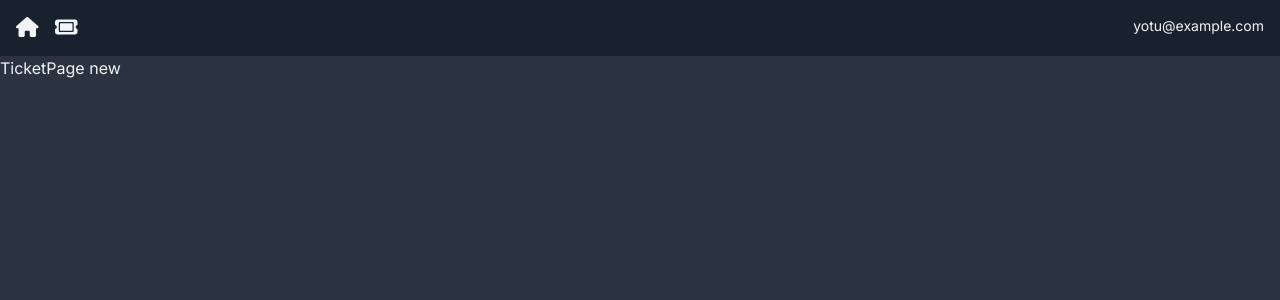
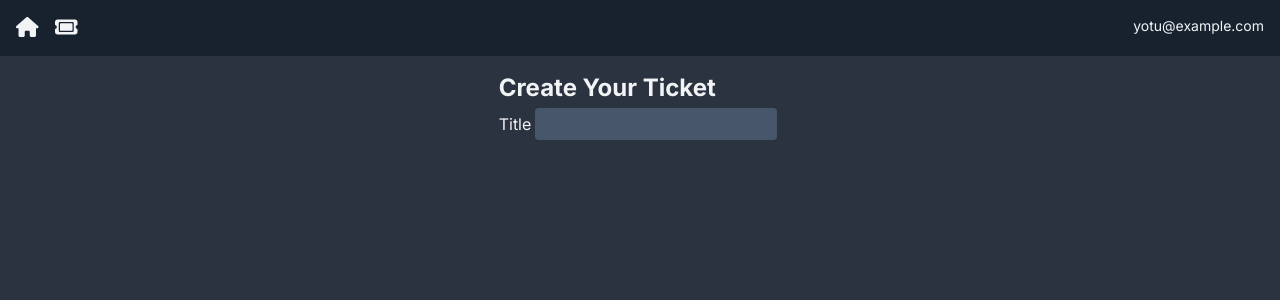
Before and after one commit to ulxsth/next-ticket-app, a Next.js app: page /TicketPage/new in a window 1280 px wide. Shown: the top 300 px of the page. Built offline with nearby package versions, Linux system fonts and the light colour scheme.

Commit message:
update: チケット作成ページにフォームを設置

```diff
--- a/app/TicketPage/[id]/page.js
+++ b/app/TicketPage/[id]/page.js
@@ -1,8 +1,9 @@
 import React from 'react'
+import TicketForm from '../../(components)/TicketForm'
 
 const TicketPage = ({ params }) => {
   return (
-    <div>TicketPage {params.id}</div>
+    <TicketForm />
   )
 }
 
```
